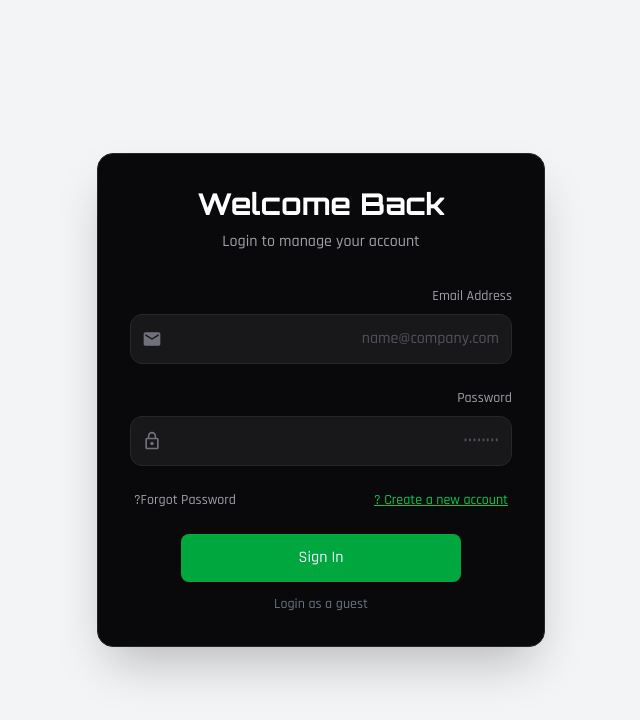
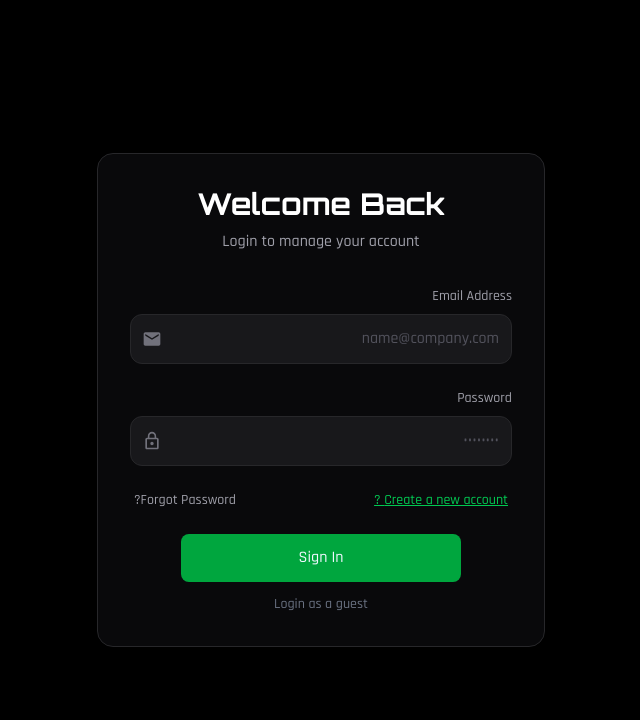
Before and after one commit to Asser-wael/moataz_client, a React (Vite) app: page / in a window 1280 px wide. Shown: the top 720 px of the page, without its empty margins (507-1147 px from the left). Built offline with nearby package versions, Linux system fonts and the light colour scheme.

Commit message:
fix admin imports

```diff
--- a/src/pages/LoginPage/register.css
+++ b/src/pages/LoginPage/register.css
@@ -31,3 +31,11 @@
 .form-link {
   @apply text-blue-500 hover:text-blue-900 underline font-semibold transition-colors duration-300;
 }
+
+body {
+  background-color: black;
+  color: aliceblue;
+  font-weight: 500;       /* بدل font-medium */
+  white-space: nowrap;    /* بدل whitespace-nowrap */
+}
+/* Futuristic Gaming Fonts */
```
